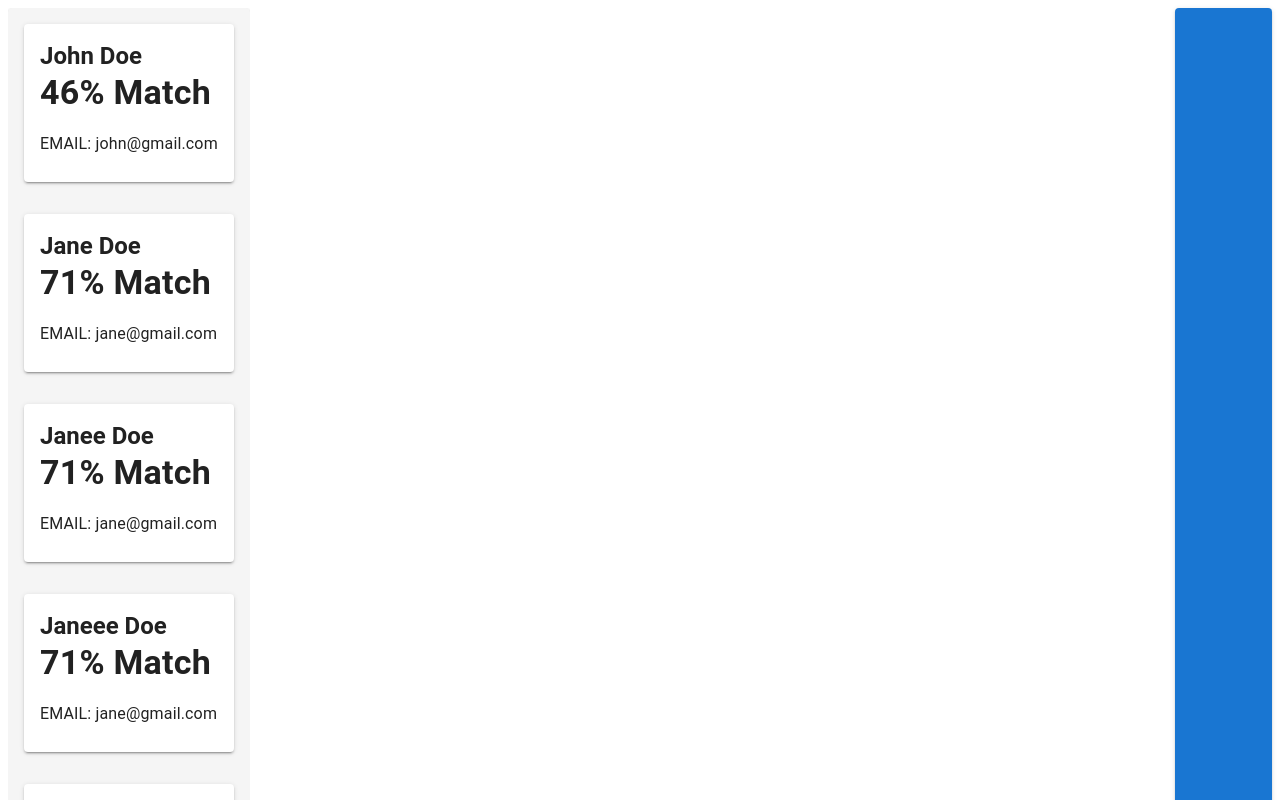
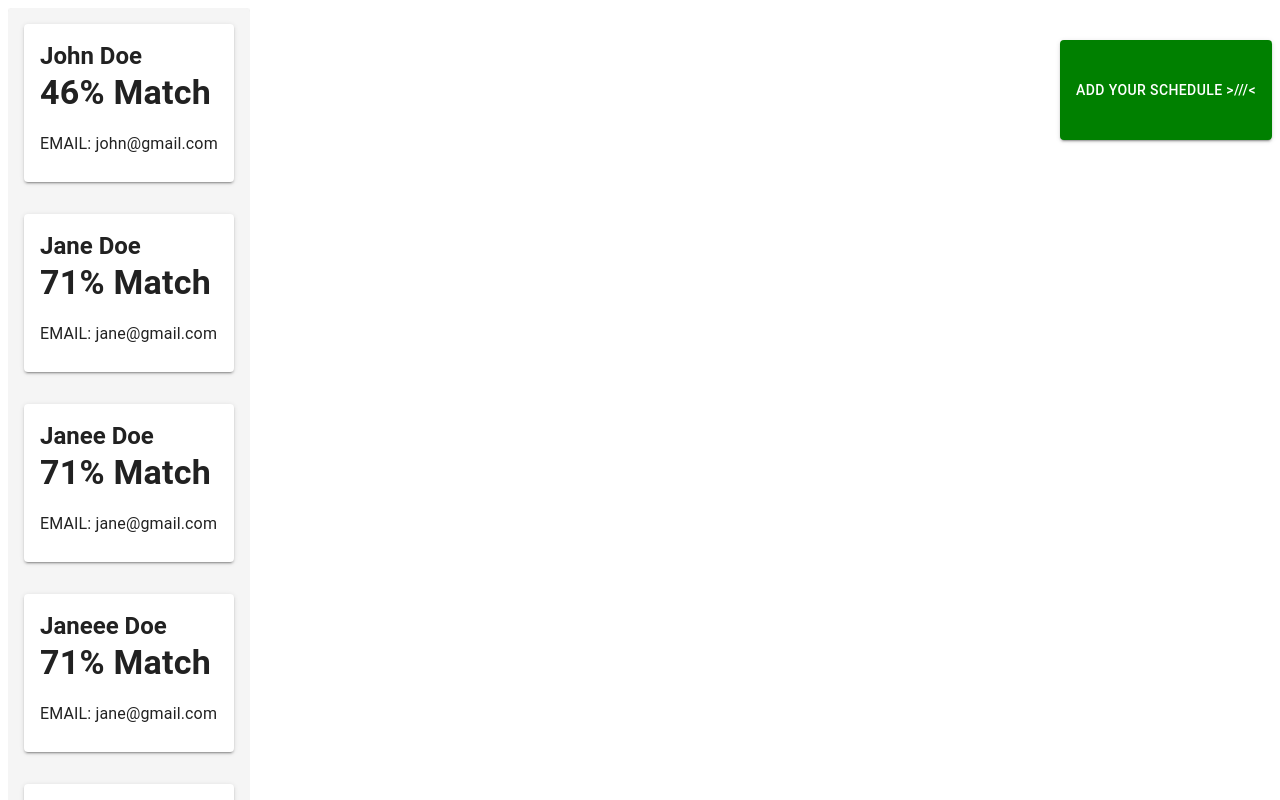
Before and after one commit to Spazdaa/classMATES, a React app in the folder frontend/: page / in a window 1280 px wide. Shown: the top 800 px of the page. Built offline with nearby package versions, Linux system fonts and the light colour scheme; no server answers.

Commit message:
Modify component for uploading ics files

```diff
--- a/frontend/src/components/UploadIcs.jsx
+++ b/frontend/src/components/UploadIcs.jsx
@@ -1,10 +1,30 @@
 import { Button } from '@mui/material';
-import React from 'react';
+import React, { useEffect } from 'react';
+import api from '../api/api';
 
 export default function UploadIcs() {
+  const [filename, setFilename] = React.useState('No file chosen');
+
+  useEffect(() => {
+    // eslint-disable-next-line no-console
+    console.log(filename);
+    const reader = new FileReader();
+    if (filename !== 'No file chosen') {
+      reader.readAsText(filename);
+      reader.onload = async (e) => {
+        // eslint-disable-next-line no-console
+        console.log(e.target.result);
+        await api.uploadIcs();
+      };
+    }
+  }, [filename]);
+
   return (
-    <Button variant="contained">
-      Click  me
+    <Button variant="contained" component="label" sx={{ height: 100, mt: 4, backgroundColor: 'green' }}>
+      {'Add your schedule >///<'}
+      <span>
+        <input hidden accept=".ics" type="file" onChange={(e) => { setFilename(e.target.files[0]); }} />
+      </span>
     </Button>
   );
 }
```
